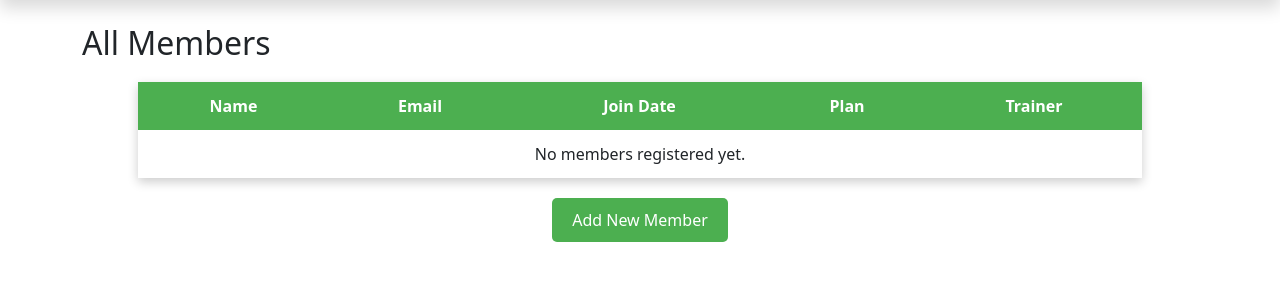
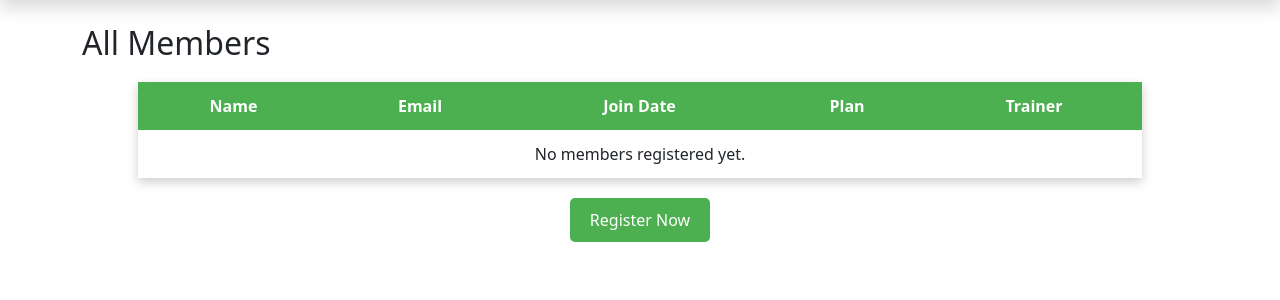
Before and after one commit to Niharika-Seth/Django, a Django app: page /members/ in a window 1280 px wide. Shown: the part 56-356 px from the top of the page. Run offline with Django 5.2, Linux system fonts and the light colour scheme.

Commit message:
Added Register Now Button in member_list.html

```diff
--- a/gymapp/templates/gymapp/member_list.html
+++ b/gymapp/templates/gymapp/member_list.html
@@ -33,7 +33,7 @@
 <div style="text-align: center; margin-top: 20px;">
   <a href="{% url 'member_register' %}">
     <button style="padding: 10px 20px; background-color: #4CAF50; color: white; border: none; border-radius: 5px; cursor: pointer;">
-      Add New Member
+      Register Now
     </button>
   </a>
 </div>
```
